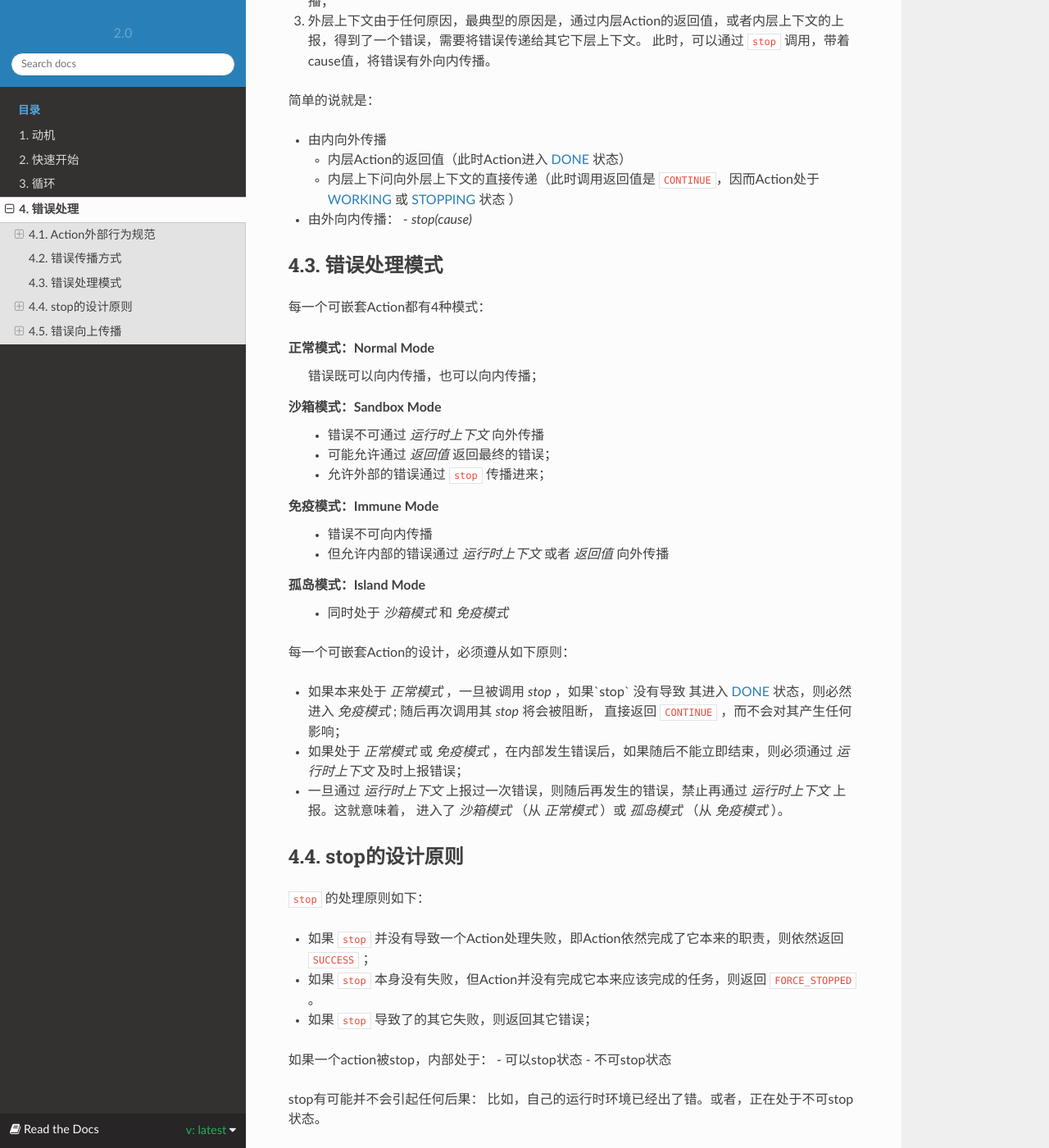
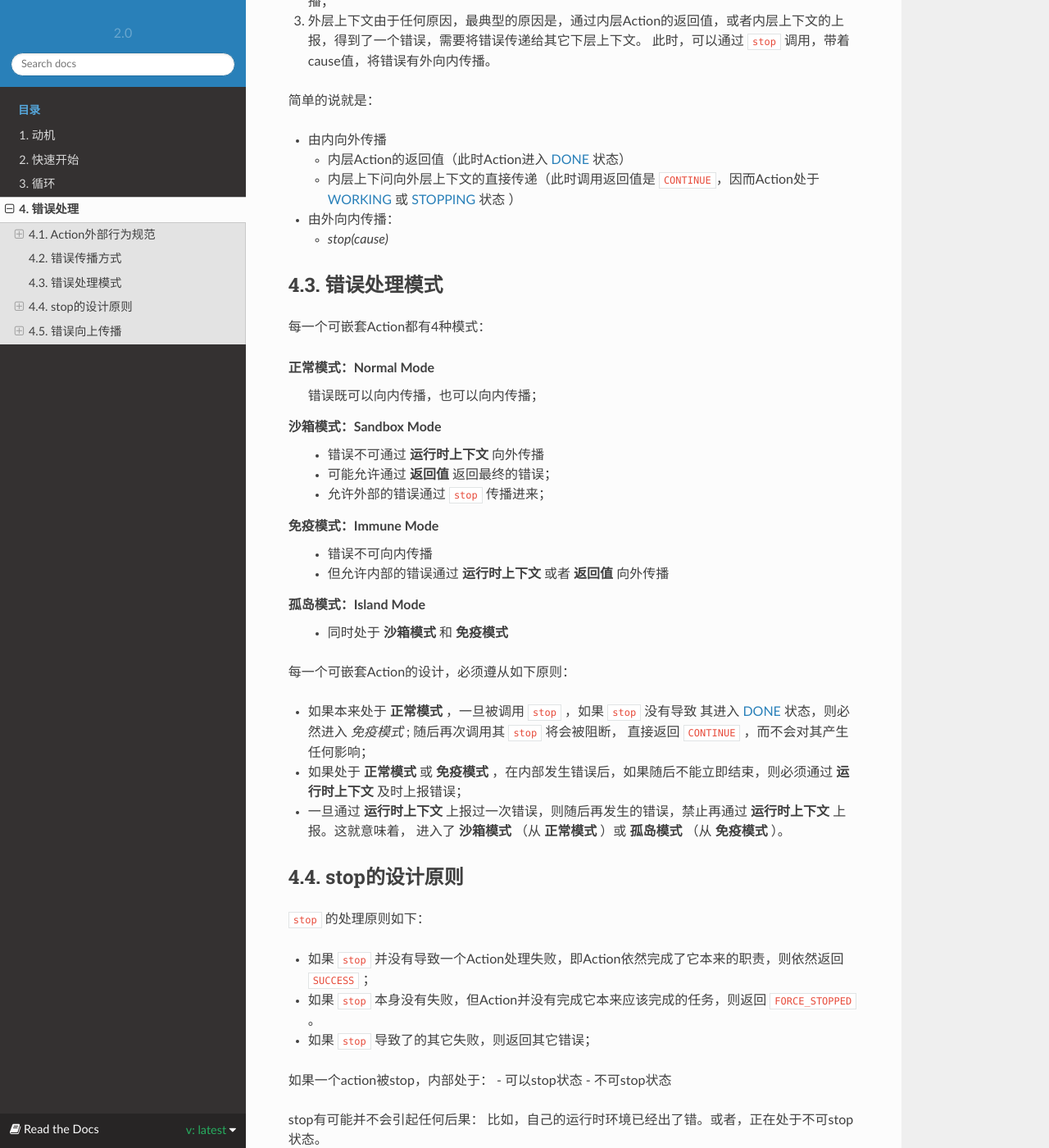
Before and after one commit to godsme/trans-dsl-2, a Sphinx documentation site: the page built from doc/source/error-handling.rst, in a window 1280 px wide and 1400 px high, scrolled down 2369 px. Shown: the whole window at 82% size. Built offline with Sphinx 7.4.7 and the Read the Docs theme 2.0.0, drawn with Linux system fonts in a browser that asks for light colours.

Commit message:
refactored doc

```diff
--- a/doc/source/error-handling.rst
+++ b/doc/source/error-handling.rst
@@ -110,6 +110,7 @@ DONE
   - 内层上下问向外层上下文的直接传递（此时调用返回值是 ``CONTINUE``，因而Action处于 :ref:`WORKING` 或 :ref:`STOPPING` 状态 ）
 
 - 由外向内传播：
+
   - `stop(cause)`
 
 
@@ -122,26 +123,26 @@ DONE
    错误既可以向内传播，也可以向内传播；
 
 沙箱模式：Sandbox Mode
-   - 错误不可通过 *运行时上下文* 向外传播
-   - 可能允许通过 *返回值* 返回最终的错误；
+   - 错误不可通过 **运行时上下文** 向外传播
+   - 可能允许通过 **返回值** 返回最终的错误；
    - 允许外部的错误通过 ``stop`` 传播进来；
 
 免疫模式：Immune Mode
    - 错误不可向内传播
-   - 但允许内部的错误通过 *运行时上下文* 或者 *返回值* 向外传播
+   - 但允许内部的错误通过 **运行时上下文** 或者 **返回值** 向外传播
 
 孤岛模式：Island Mode
-   - 同时处于 *沙箱模式* 和 *免疫模式*
+   - 同时处于 **沙箱模式** 和 **免疫模式**
 
 
 每一个可嵌套Action的设计，必须遵从如下原则：
 
-- 如果本来处于 *正常模式* ，一旦被调用 `stop` ，如果`stop` 没有导致
-  其进入 :ref:`DONE` 状态，则必然进入 *免疫模式* ; 随后再次调用其 `stop` 将会被阻断，
+- 如果本来处于 **正常模式** ，一旦被调用 ``stop`` ，如果 ``stop`` 没有导致
+  其进入 :ref:`DONE` 状态，则必然进入 *免疫模式* ; 随后再次调用其 ``stop`` 将会被阻断，
   直接返回 ``CONTINUE`` ，而不会对其产生任何影响；
-- 如果处于 *正常模式* 或 *免疫模式* ，在内部发生错误后，如果随后不能立即结束，则必须通过 *运行时上下文* 及时上报错误；
-- 一旦通过 *运行时上下文* 上报过一次错误，则随后再发生的错误，禁止再通过 *运行时上下文* 上报。这就意味着，
-  进入了 *沙箱模式* （从 *正常模式* ）或 *孤岛模式* （从 *免疫模式* ）。
+- 如果处于 **正常模式** 或 **免疫模式** ，在内部发生错误后，如果随后不能立即结束，则必须通过 **运行时上下文** 及时上报错误；
+- 一旦通过 **运行时上下文** 上报过一次错误，则随后再发生的错误，禁止再通过 **运行时上下文** 上报。这就意味着，
+  进入了 **沙箱模式** （从 **正常模式** ）或 **孤岛模式** （从 **免疫模式** ）。
 
 
 stop的设计原则
```
